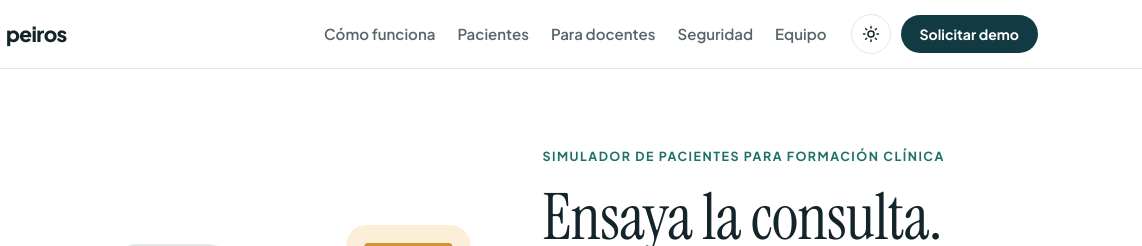
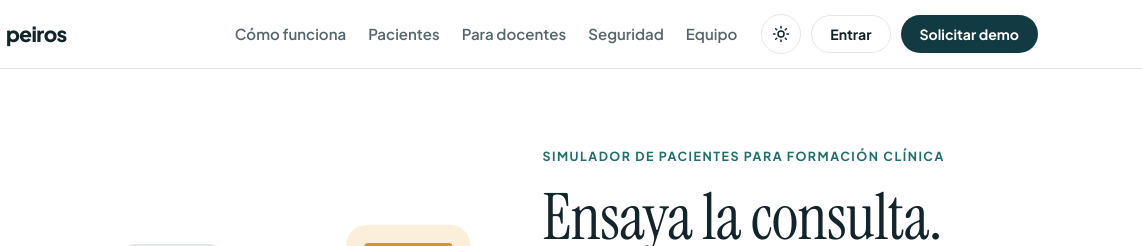
Before and after one commit to jfjalburquerque/peiros.github.io, a plain HTML site: page index.html in a window 1280 px wide. Shown: the top 246 px of the page, 138-1280 px from the left. Drawn offline with Linux system fonts and the light colour scheme.

Commit message:
Conecta la web con la app (campus.peiros.app)
Co-Authored-By: Claude Opus 5.5 <noreply@anthropic.com>

```diff
--- a/index.html
+++ b/index.html
@@ -14,7 +14,7 @@
     try { const t = localStorage.getItem("peiros-theme"); if (t) document.documentElement.dataset.theme = t; } catch (_) {}
   </script>
   <link rel="stylesheet" href="assets/landing.css">
-  <script>window.PEIROS_APP_URL = null;</script>
+  <script>window.PEIROS_APP_URL = "https://campus.peiros.app";</script>
 </head>
 <body>
   <header class="site-header">
@@ -35,7 +35,7 @@
           <svg class="sun" viewBox="0 0 24 24" fill="none" stroke="currentColor" stroke-width="2" stroke-linecap="round"><circle cx="12" cy="12" r="4"/><path d="M12 2v2M12 20v2M4.9 4.9l1.4 1.4M17.7 17.7l1.4 1.4M2 12h2M20 12h2M4.9 19.1l1.4-1.4M17.7 6.3l1.4-1.4"/></svg>
           <svg class="moon" viewBox="0 0 24 24" fill="none" stroke="currentColor" stroke-width="2" stroke-linecap="round" stroke-linejoin="round"><path d="M21 12.8A9 9 0 1 1 11.2 3a7 7 0 0 0 9.8 9.8z"/></svg>
         </button>
-
+        <a class="btn btn-ghost btn-small" href="https://campus.peiros.app/entrar">Entrar</a>
         <a class="btn btn-primary btn-small" href="#contacto">Solicitar demo</a>
       </div>
     </div>
@@ -330,7 +330,7 @@
         <svg viewBox="0 0 32 32" aria-hidden="true" style="width:24px;height:24px"><circle cx="16" cy="16" r="11" fill="none" stroke="currentColor" stroke-width="3.4" stroke-linecap="round" stroke-dasharray="51 18.1"/><circle cx="23.8" cy="8.2" r="3.5" class="f-accent"/></svg>
         peiros
       </a>
-      <nav aria-label="Pie de página"><a href="#como-funciona">Cómo funciona</a><a href="#docentes">Para docentes</a><a href="#contacto">Contacto</a><a href="aviso-legal.html">Aviso legal</a><a href="privacidad.html">Privacidad</a></nav>
+      <nav aria-label="Pie de página"><a href="#como-funciona">Cómo funciona</a><a href="#docentes">Para docentes</a><a href="#contacto">Contacto</a><a href="https://campus.peiros.app/entrar">Entrar</a><a href="aviso-legal.html">Aviso legal</a><a href="privacidad.html">Privacidad</a></nav>
       <span>© 2026 Peiros · Versión de prueba</span>
     </div>
   </footer>
```
Also changed, not shown: aviso-legal.html (+1 -1 lines), privacidad.html (+1 -1 lines), 1 other file.
